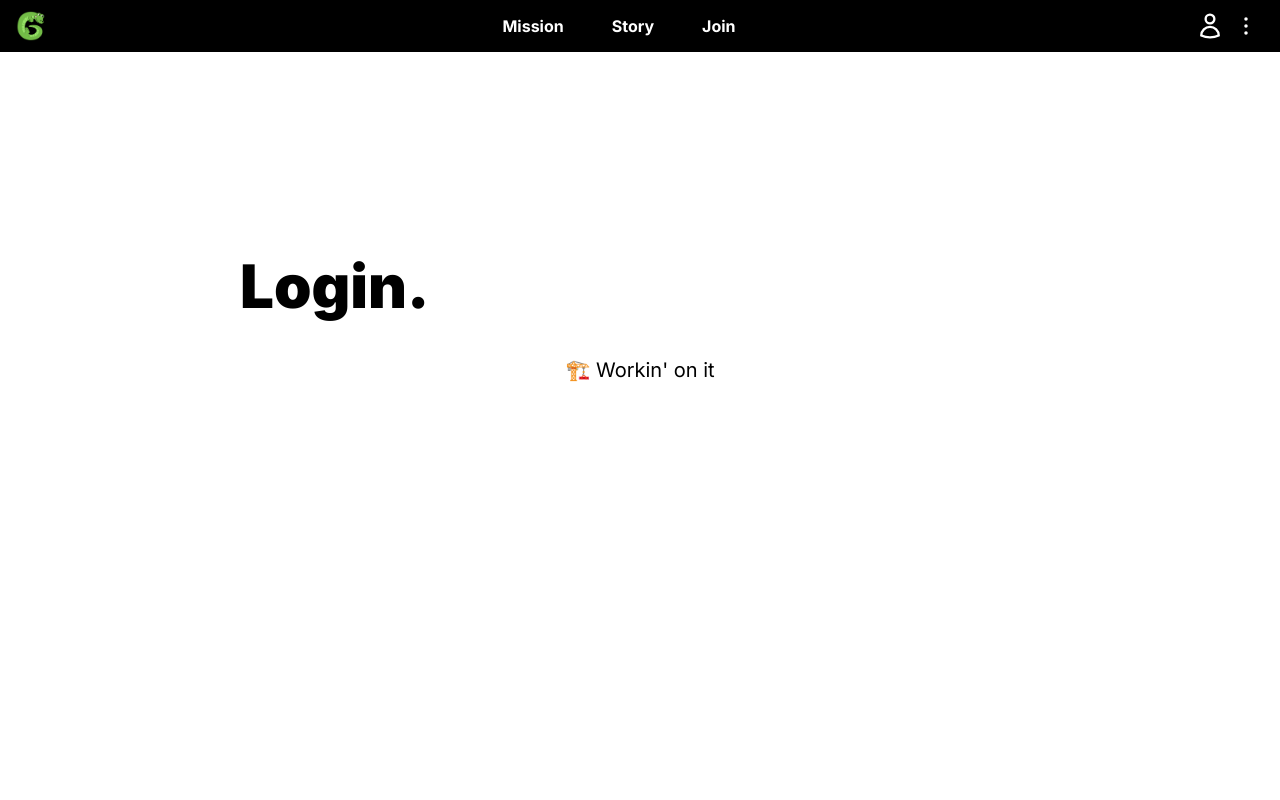
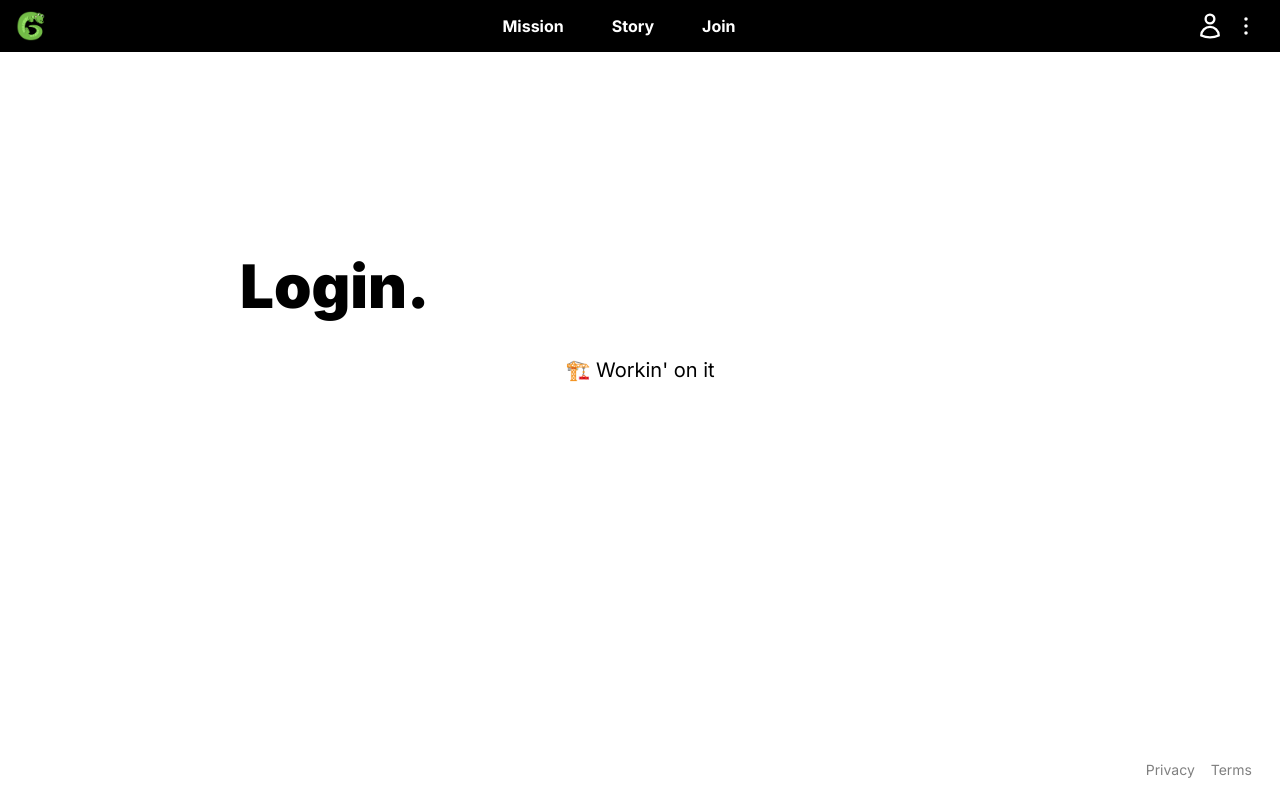
Before and after one commit to gator/gator, a Next.js app: page /login in a window 1280 px wide. Built offline with nearby package versions, Linux system fonts and the light colour scheme.

Commit message:
update footer darkPaths

```diff
--- a/components/footer.tsx
+++ b/components/footer.tsx
@@ -5,7 +5,7 @@ import { useRouter } from 'next/router'
 const Footer: FC = () => {
   const router = useRouter()
 
-  const darkPaths = ['/privacy-policy', '/terms-of-use']
+  const darkPaths = ['/privacy-policy', '/terms-of-use', '/story', '/login']
 
   return (
     <footer
```
